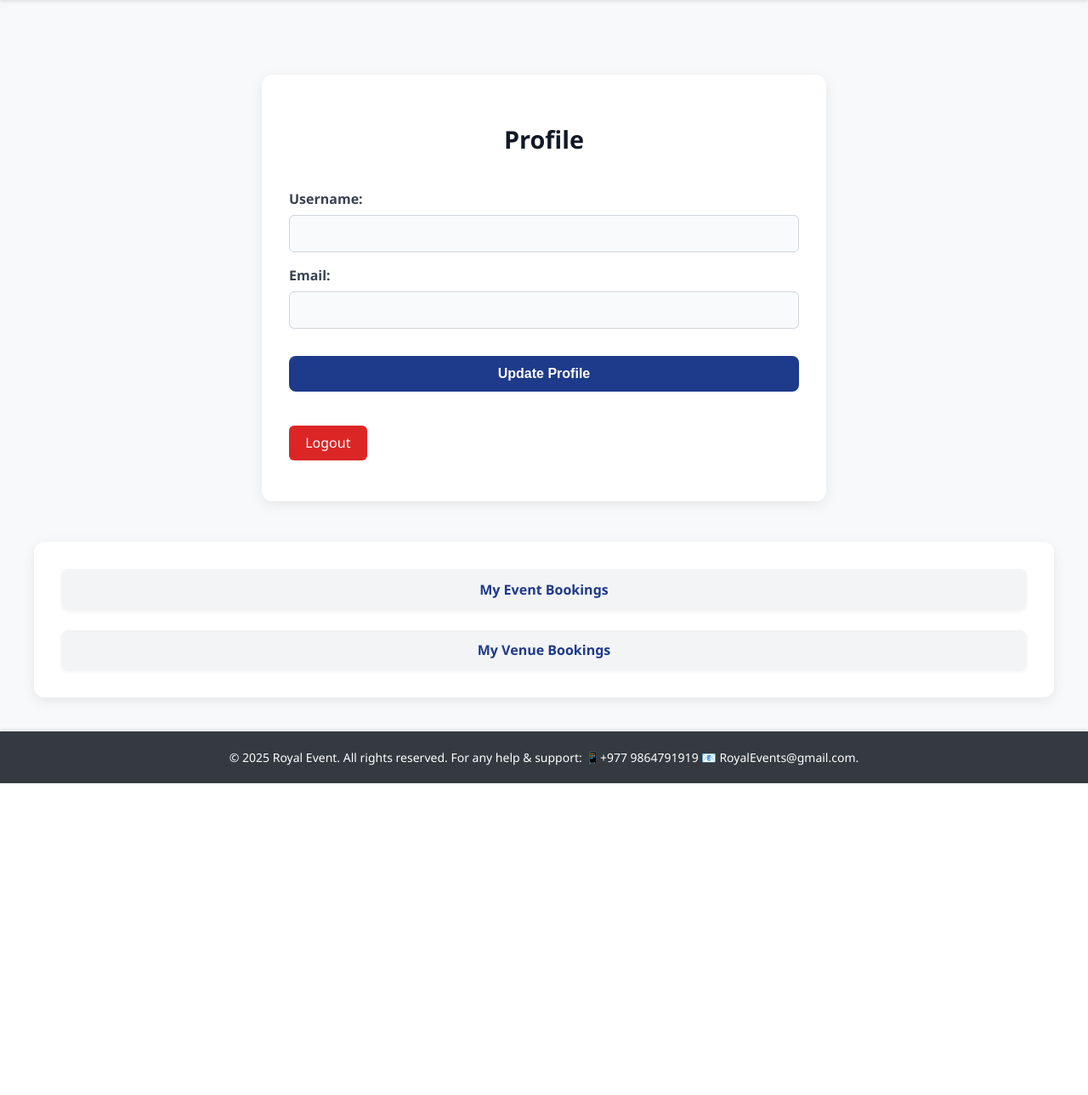
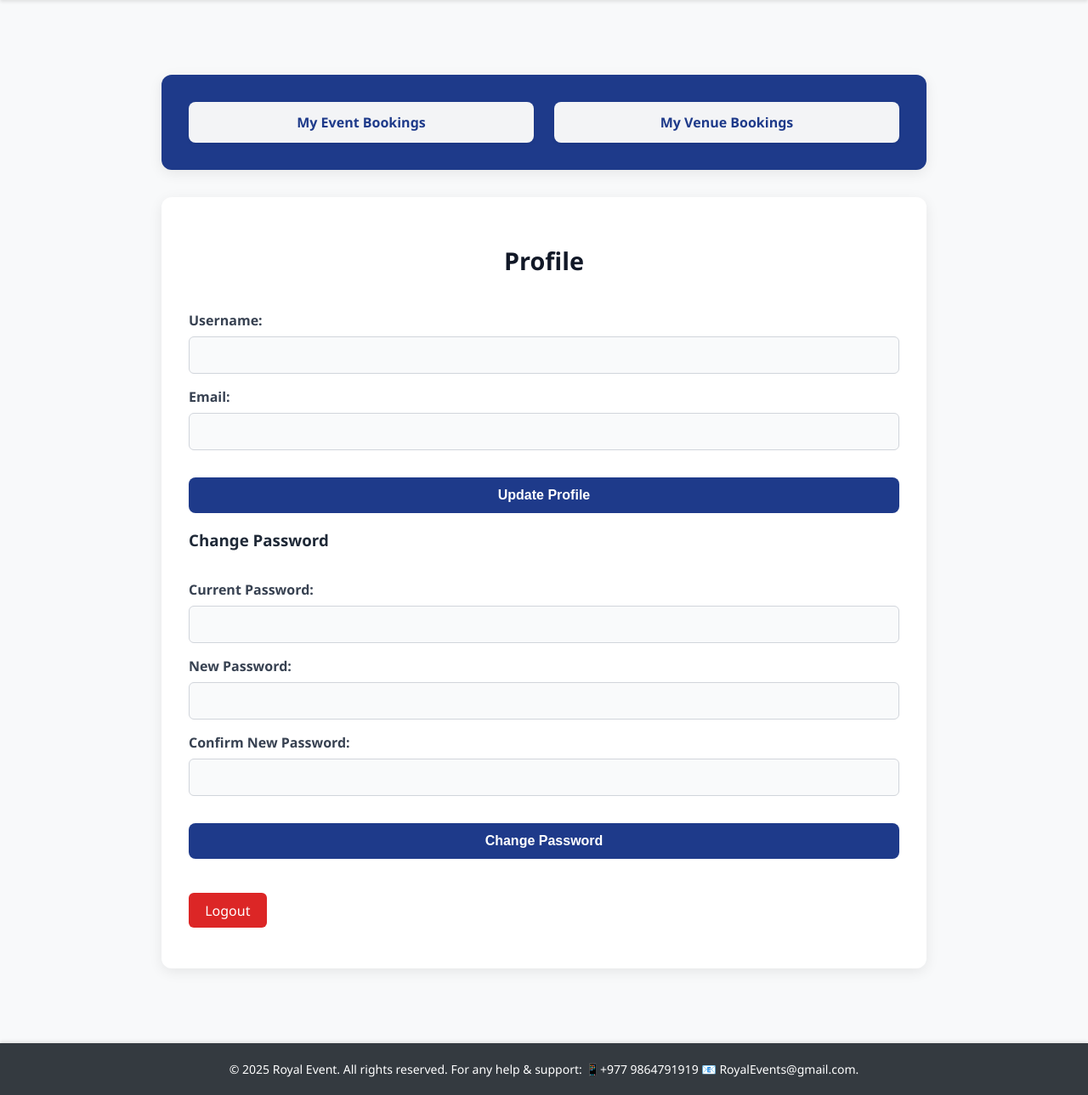
Before and after one commit to Aakash77777/Event_Management, a PHP site: page /profile.php in a window 1280 px wide. Shown: the part 127-1416 px from the top of the page at 85% size. Before the commit the page ends 1049 px from the top, so only its background shows below. Run offline with PHP 8.4, Linux system fonts and the light colour scheme; the visitor is signed in with stand-in values (Sample User, id 1); data that the repository does not hold is empty.

Commit message:
change password added,

```diff
--- a/admin/foods.php
+++ b/admin/foods.php
@@ -203,6 +203,7 @@ $foods = $conn->query("SELECT * FROM foods");
     h2, h3 {
         text-align: center;
         margin-bottom: 20px;
+        color: white;
     }
 
     /* Form Containers */
--- a/admin/venues.php
+++ b/admin/venues.php
@@ -204,6 +204,7 @@ body {
 h2, h3 {
     text-align: center;
     margin-bottom: 20px;
+    color: white;
 }
 
 /* Form Containers */
--- a/frontend/profile.php
+++ b/frontend/profile.php
@@ -10,7 +10,7 @@ if (!isset($_SESSION['user_id'])) {
 $user_id = $_SESSION['user_id'];
 
 // Fetch user details
-$sql = "SELECT username, email FROM users WHERE id = ?";
+$sql = "SELECT username, email, password FROM users WHERE id = ?";
 $stmt = $conn->prepare($sql);
 $stmt->bind_param("i", $user_id);
 $stmt->execute();
@@ -18,6 +18,8 @@ $result = $stmt->get_result();
 $user = $result->fetch_assoc();
 
 if ($_SERVER["REQUEST_METHOD"] == "POST") {
+    // Update Profile
+    if (!isset($_POST['change_password'])) {
         $new_username = mysqli_real_escape_string($conn, $_POST['username']);
         $new_email = mysqli_real_escape_string($conn, $_POST['email']);
 
@@ -34,6 +36,37 @@ if ($_SERVER["REQUEST_METHOD"] == "POST") {
             $error = "Error updating profile.";
         }
     }
+
+    // Change Password
+    if (isset($_POST['change_password'])) {
+        $current_password = mysqli_real_escape_string($conn, $_POST['current_password']);
+        $new_password = mysqli_real_escape_string($conn, $_POST['new_password']);
+        $confirm_new_password = mysqli_real_escape_string($conn, $_POST['confirm_new_password']);
+
+        if ($new_password !== $confirm_new_password) {
+            $password_error = "New password and confirmation do not match.";
+        } else {
+            // Verify the current password
+            if (password_verify($current_password, $user['password'])) {
+                // Hash the new password before storing it
+                $hashed_new_password = password_hash($new_password, PASSWORD_BCRYPT);
+
+                // Update password in the database
+                $update_sql = "UPDATE users SET password = ? WHERE id = ?";
+                $update_stmt = $conn->prepare($update_sql);
+                $update_stmt->bind_param("si", $hashed_new_password, $user_id);
+
+                if ($update_stmt->execute()) {
+                    $password_message = "Password updated successfully!";
+                } else {
+                    $password_error = "Error updating password.";
+                }
+            } else {
+                $password_error = "Current password is incorrect.";
+            }
+        }
+    }
+}
 ?>
 
 <!DOCTYPE html>
@@ -43,66 +76,21 @@ if ($_SERVER["REQUEST_METHOD"] == "POST") {
     <meta name="viewport" content="width=device-width, initial-scale=1.0">
     <title>Profile - Royal Events</title>
     <link rel="stylesheet" href="styles.css">
-</head>
-<body>
-    <header>
-        <h1>Royal Events</h1>
-        <nav>
-            <ul>
-                <li><a href="index.php">Home</a></li>
-                <li><a href="events.php">Events</a></li>
-                <li><a href="venues.php">Venues</a></li>
-                <li><a href="profile.php">Profile</a></li>
-                <li><a href="reviews.php">Review</a></li>
-                <li><a href="logout.php">Logout</a></li>
-            </ul>
-        </nav>
-    </header>
+    <style>
+        .profile-booking-wrapper {
+            max-width: 900px;
+            margin: 3rem auto;
+            display: flex;
+            flex-direction: column;
+            gap: 2rem;
+        }
 
-    <main>
-    <div class="profile-booking-wrapper">
-        <section class="profile-section">
-            <h2>Profile</h2>
-
-            <?php if (isset($message)) echo "<p class='success'>$message</p>"; ?>
-            <?php if (isset($error)) echo "<p class='error'>$error</p>"; ?>
-
-            <form method="post" class="profile-form">
-                <label>Username:</label>
-                <input type="text" name="username" value="<?php echo htmlspecialchars($user['username']); ?>" required>
-
-                <label>Email:</label>
-                <input type="email" name="email" value="<?php echo htmlspecialchars($user['email']); ?>" required>
-
-                <button type="submit">Update Profile</button>
-            </form>
-
-            <p><a href="logout.php" class="logout-btn">Logout</a></p>
-        </section>
-
-        <section class="booking-links">
-            <a href="myeventbookings.php" class="booking-link">My Event Bookings</a>
-            <a href="myvenuebookings.php" class="booking-link">My Venue Bookings</a>
-        </section>
-    </div>
-</main>
-
-
-    <footer>
-        <p>&copy;  2025 Royal Event. All rights reserved. For any help & support: 📱+977 9864791919 📧 RoyalEvents@gmail.com.</p>
-    </footer>
-</body>
-</html>
-<style>
-  /* Profile Section (Matches the card-style look in your screenshot) */
         .profile-section {
-    max-width: 600px;
-    margin: 3rem auto;
             padding: 2rem;
-    background: #ffffff; /* white card */
+            background: #ffffff;
             border-radius: 12px;
             box-shadow: 0 4px 16px rgba(0, 0, 0, 0.08);
-    color: #1f2937; /* dark gray text */
+            color: #1f2937;
             font-family: 'Segoe UI', Tahoma, Geneva, Verdana, sans-serif;
         }
 
@@ -170,21 +158,17 @@ button[type="submit"]:hover {
             background-color: #b91c1c;
         }
 
-/* Booking section styled like a card */
         .booking-links {
-    background-color: #ffffff;
+            background-color: #1e3a8a;
             padding: 2rem;
             border-radius: 12px;
             box-shadow: 0 4px 16px rgba(0, 0, 0, 0.08);
-    min-width: 250px;
             display: flex;
-    flex-direction: column;
+            justify-content: space-around;
             gap: 1.5rem;
             font-family: 'Segoe UI', Tahoma, Geneva, Verdana, sans-serif;
-    height: fit-content;
         }
 
-/* Each booking link style */
         .booking-link {
             color: #1e3a8a;
             text-decoration: none;
@@ -196,6 +180,7 @@ button[type="submit"]:hover {
             transition: all 0.3s ease;
             text-align: center;
             box-shadow: 0 2px 4px rgba(0, 0, 0, 0.05);
+            flex: 1;
         }
 
         .booking-link:hover {
@@ -204,8 +189,6 @@ button[type="submit"]:hover {
             transform: translateY(-2px);
         }
 
-
-/* Messages */
         .success, .error {
             padding: 0.8rem;
             border-radius: 6px;
@@ -223,5 +206,78 @@ button[type="submit"]:hover {
             background-color: #fee2e2;
             color: #991b1b;
         }
+    </style>
+</head>
+<body>
+    <header>
+        <h1>Royal Events</h1>
+        <nav>
+            <ul>
+                <li><a href="index.php">Home</a></li>
+                <li><a href="events.php">Events</a></li>
+                <li><a href="venues.php">Venues</a></li>
+                <li><a href="profile.php">Profile</a></li>
+                <li><a href="reviews.php">Review</a></li>
+                <li><a href="logout.php">Logout</a></li>
+            </ul>
+        </nav>
+    </header>
 
-</style>
+    <main>
+        <div class="profile-booking-wrapper">
+
+            <!-- Bookings section on top -->
+            <section class="booking-links">
+                <a href="myeventbookings.php" class="booking-link">My Event Bookings</a>
+                <a href="myvenuebookings.php" class="booking-link">My Venue Bookings</a>
+            </section>
+
+            <!-- Profile update form below -->
+            <section class="profile-section">
+                <h2>Profile</h2>
+
+                <?php if (isset($message)) echo "<p class='success'>$message</p>"; ?>
+                <?php if (isset($error)) echo "<p class='error'>$error</p>"; ?>
+
+                <form method="post" class="profile-form">
+                    <label>Username:</label>
+                    <input type="text" name="username" value="<?php echo htmlspecialchars($user['username']); ?>" required>
+
+                    <label>Email:</label>
+                    <input type="email" name="email" value="<?php echo htmlspecialchars($user['email']); ?>" required>
+
+                    <button type="submit">Update Profile</button>
+                </form>
+
+                <!-- Change Password Section -->
+                <section class="change-password-section">
+                    <h3>Change Password</h3>
+
+                    <?php if (isset($password_message)) echo "<p class='success'>$password_message</p>"; ?>
+                    <?php if (isset($password_error)) echo "<p class='error'>$password_error</p>"; ?>
+
+                    <form method="post" class="profile-form">
+                        <label>Current Password:</label>
+                        <input type="password" name="current_password" required>
+
+                        <label>New Password:</label>
+                        <input type="password" name="new_password" required>
+
+                        <label>Confirm New Password:</label>
+                        <input type="password" name="confirm_new_password" required>
+
+                        <button type="submit" name="change_password">Change Password</button>
+                    </form>
+                </section>
+
+                <p><a href="logout.php" class="logout-btn">Logout</a></p>
+            </section>
+
+        </div>
+    </main>
+
+    <footer>
+        <p>&copy; 2025 Royal Event. All rights reserved. For any help & support: 📱+977 9864791919 📧 RoyalEvents@gmail.com.</p>
+    </footer>
+</body>
+</html>
--- a/frontend/venues.php
+++ b/frontend/venues.php
@@ -124,9 +124,6 @@ $foods_result = $conn->query($foods_sql);
                     <button type="submit">Confirm Booking</button>
                 </form>
             </div>
-            </div>
-            <div class="give-reviews">
-               <a href="reviews.php">Leave a review.</a>
             </div>
         </div>
     </main>
```
Also changed, not shown: frontend/myeventbookings.php (+135 -0 lines), frontend/myvenuebookings.php (+134 -0 lines). Lines whose indentation alone changed are shown as unchanged.
